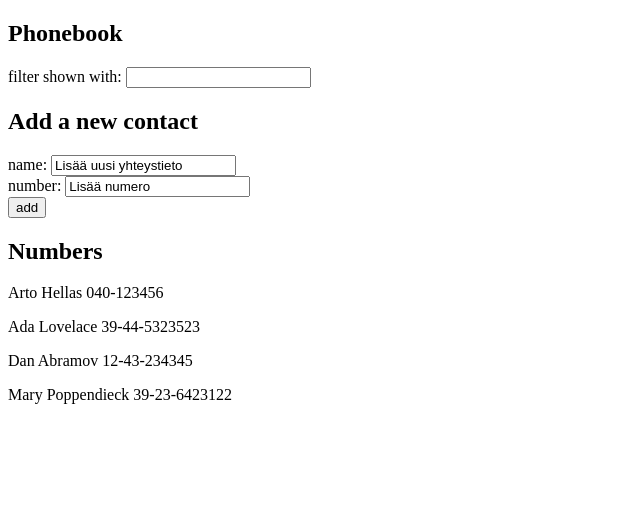
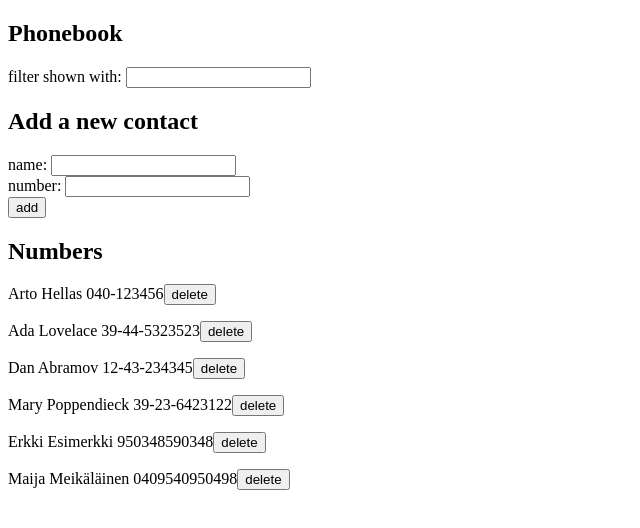
Before and after one commit to z0nsk1/FullStackOpen23, a React (Create React App) app in the folder osa2/puhelinluettelo/: page / in a window 1280 px wide. Shown: the top 528 px of the page, without its empty margins (0-640 px from the left). Built offline with nearby package versions, Linux system fonts and the light colour scheme; data requests are answered from the project's data file.

Commit message:
tehtävät 2.12-2.15

```diff
--- a/osa2/puhelinluettelo/db.json
+++ b/osa2/puhelinluettelo/db.json
@@ -19,6 +19,16 @@
       "name": "Mary Poppendieck",
       "number": "39-23-6423122",
       "id": 4
+    },
+	{
+      "name": "Erkki Esimerkki",
+      "number": "950348590348",
+      "id": 5
+    },
+	{
+      "name": "Maija Meikäläinen",
+      "number": "0409540950498",
+      "id": 6
     }
   ]
 }
--- a/osa2/puhelinluettelo/src/App.js
+++ b/osa2/puhelinluettelo/src/App.js
@@ -1,5 +1,5 @@
 import { useState, useEffect } from 'react'
-import axios from 'axios'
+import personService from './communication/persons'
 
 const Filter = ({filter, handleFilter}) => (
   <form>
@@ -7,13 +7,19 @@ const Filter = ({filter, handleFilter}) => (
   </form>
 )
 
-//  Komponentti, joka filtteröi näytettävät henkilöt
-const Persons = ({persons, filter}) => {
-  const personsToShow = persons.filter(person => person.name.toLowerCase().startsWith(filter.toLowerCase()))
+const Persons = ({person, removePerson}) => {
   return (
-    <div>
-     {personsToShow.map(person => <p key={person.name}>{person.name} {person.number}</p>)}
-    </div>
+    <p>
+      {person.name} {person.number}
+      <button onClick={() => {
+        if (window.confirm(`Delete ${person.name}?`)) {
+          //window.alert(`OK, deleting ${person.name}!`)
+          removePerson(person.id)
+        }
+      }}>
+        delete
+      </button>
+    </p>
 )}
 
 // Henkilön verkkosivulle lisäävä komponentti
@@ -27,23 +33,54 @@ const AddPerson = ({addPerson, newName, newNumber, handleNewName, handleNewNumbe
 
 const App = () => {
   const [persons, setPersons] = useState([])
-  const [newName, setNewName] = useState('Lisää uusi yhteystieto')
-  const [newNumber, setNewNumber] = useState('Lisää numero')
+  const [newName, setNewName] = useState('')
+  const [newNumber, setNewNumber] = useState('')
   const [filter, setFilter] = useState('')
 
-  // Efekti
-  const hook = () => {
-    console.log('Effect')
-    axios
-      .get('http://localhost:3001/persons')
-      .then(response => {
-        console.log('Promise fulfilled')
-        setPersons(response.data)
-      })
-  }
+useEffect (() => {
+  personService
+    .getAll()
+    .then(initialPersons => {
+      setPersons(initialPersons)
+    })
+  }, [])
 
-  console.log('Rendering', persons.length, 'persons')
-  useEffect(hook, [])
+const removePerson = (id) => {
+  const person = persons.find(p => p.id === id)
+  const removedPerson = {...person}
+  console.log('Poistettavan henkilön id: ', removedPerson.id)
+
+  personService
+    .remove(removedPerson.id)
+    .then(returnedPerson => {
+      setPersons(persons.filter(p => p.id !== id))
+    })
+    .catch(error => {
+      alert(
+        `Error, deleting failed`
+      )
+      setPersons(persons.filter(p => p.id !== id))
+    })
+}
+
+const updateNumber = (newPerson) => {
+  const person = persons.find(p => p.name === newPerson.name)
+  console.log(person)
+  const changedPerson = {...person, number: newPerson.number}
+  console.log(changedPerson)
+
+  personService
+    .updateNumber(person.id, changedPerson)
+    .then(returnedPerson => {
+      setPersons(persons.map(p => p.id !== person.id ? p : returnedPerson))
+    })
+    .catch(error => {
+      alert(
+        `Error, updating failed`
+      )
+      setPersons(persons.filter(p => p.id !== person.id))
+    })
+}
 
 const addPerson = (event) => {
   event.preventDefault() // estetään lomakkeen lähetys
@@ -51,34 +88,44 @@ const addPerson = (event) => {
   const newPerson = { //Henkilö-olio
     name: newName,
     number: newNumber,
-    id: persons.length +1,
   }
   // Tutkitaan, onko henkilö jo lisätty ja annetaan varoitus, sekä poistutaan ennen henkilön lisäystä
   if (persons.find(person => person.name === newPerson.name)) {
-    return (
-      alert(`${newName} is already added to phonebook`)
-    )
+    if (window.confirm(`${newPerson.name} is already added to phonebook, replace the old number with a new one?`)) {
+      console.log(newPerson)
+      updateNumber(newPerson)
+    } else {
+      return (
+        console.log('Number update was cancelled')
+    )}
+  } else {
+      personService
+      .create(newPerson)
+      .then(returnedPerson => {
+        console.log(returnedPerson)
+        setPersons(persons.concat(returnedPerson))
+        console.log('New person added:', returnedPerson.name)
+        setNewName('')
+        setNewNumber('')
+    })
   }
-  setPersons(persons.concat(newPerson))
-  console.log('New person added:', newPerson.name)
-  setNewName('')
-  setNewNumber('')
 }
+
+// Näytettävät henkilöt
+const personsToShow = persons
+.filter(person => person.name.toLowerCase().startsWith(filter.toLowerCase()))
 
 // Nimikentän tapahtumankäsittelijä
 const handleNewName = (event) => {
-  console.log(event.target.value)
   setNewName(event.target.value)
 }
 
 // Puhelinkentän tapahtumankäsittelijä
 const handleNewNumber = (event) => {
-  console.log(event.target.value)
   setNewNumber(event.target.value)
 }
 
 const handleFilter = (event) => {
-  console.log(event.target.value)
   setFilter(event.target.value)
 }
 
@@ -89,7 +136,11 @@ const handleFilter = (event) => {
       <h2>Add a new contact</h2>
       <AddPerson addPerson={addPerson} newName={newName} newNumber={newNumber} handleNewName={handleNewName} handleNewNumber={handleNewNumber}/>
       <h2>Numbers</h2>
-      <Persons persons={persons} filter={filter}/>
+      <div>
+          {personsToShow.map(person =>
+            <Persons key={person.id} person={person} removePerson={() => removePerson(person.id)}/>
+          )}
+      </div>
     </div>
   )
 
--- /dev/null
+++ b/osa2/puhelinluettelo/src/communication/persons.js
@@ -0,0 +1,25 @@
+import axios from 'axios'
+const baseUrl = 'http://localhost:3001/persons'
+
+const getAll = () => {
+    const request = axios.get(baseUrl)
+    return request.then(response => response.data)
+}
+
+const create = newObject => {
+    const request = axios.post(baseUrl, newObject)
+    return request.then(response => response.data)
+}
+
+const remove = (id) => {
+    console.log(`${baseUrl}/${id}`)
+    const request = axios.delete(`${baseUrl}/${id}`)
+    return request.then(response => response.data)
+}
+
+const updateNumber = (id, newPerson) => {
+    const request = axios.put(`${baseUrl}/${id}`, newPerson)
+    return request.then(response => response.data)
+}
+
+export default { getAll, create, remove, updateNumber }
```
